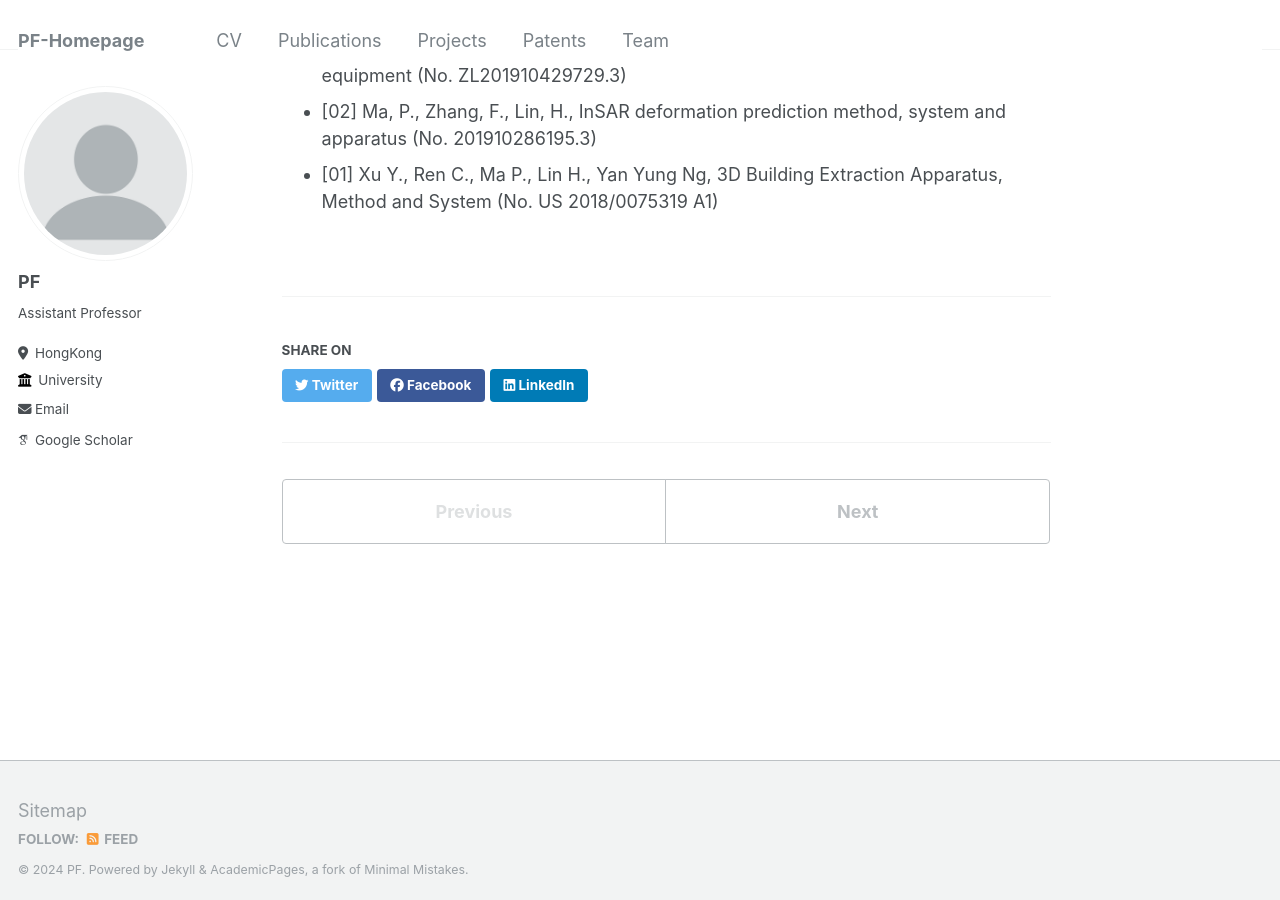
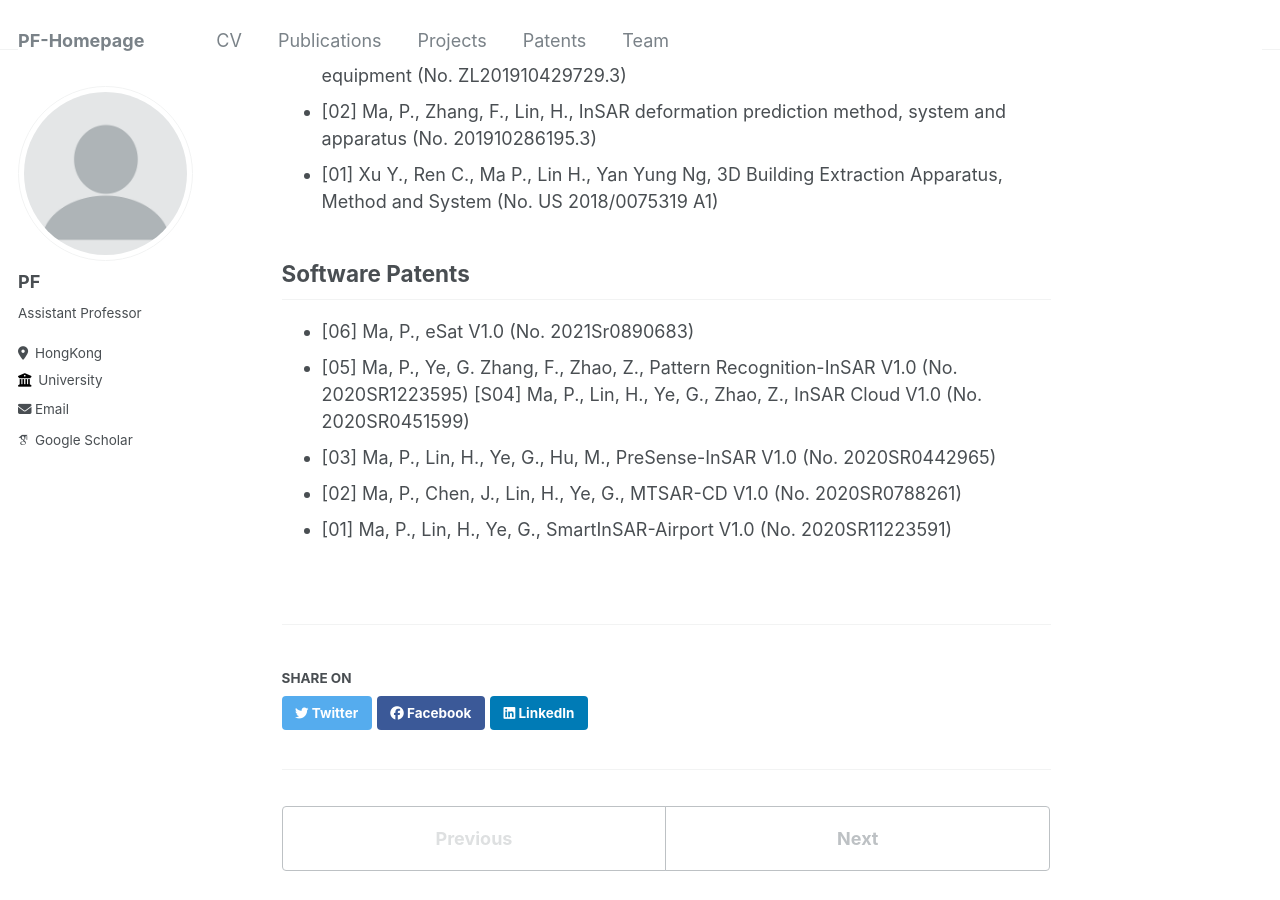
Before and after one commit to pfMA03/peifengMa, a Jekyll site: the page built from _portfolio/portfolio-1.md, in a window 1280 px wide and 900 px high, scrolled down 384 px. Built offline with Jekyll 4.4.1, drawn with Linux system fonts in a browser that asks for light colours; some web fonts are replaced.

Commit message:
Update portfolio-1.md

```diff
--- a/_portfolio/portfolio-1.md
+++ b/_portfolio/portfolio-1.md
@@ -16,3 +16,11 @@ ZL201910429729.3)
 201910286195.3)
 * [01] Xu Y., Ren C., Ma P., Lin H., Yan Yung Ng, 3D Building Extraction Apparatus, Method and
 System (No. US 2018/0075319 A1)
+
+Software Patents
+------
+* [06] Ma, P., eSat V1.0 (No. 2021Sr0890683)
+* [05] Ma, P., Ye, G. Zhang, F., Zhao, Z., Pattern Recognition-InSAR V1.0 (No. 2020SR1223595) [S04] Ma, P., Lin, H., Ye, G., Zhao, Z., InSAR Cloud V1.0 (No. 2020SR0451599)
+* [03] Ma, P., Lin, H., Ye, G., Hu, M., PreSense-InSAR V1.0 (No. 2020SR0442965)
+* [02] Ma, P., Chen, J., Lin, H., Ye, G., MTSAR-CD V1.0 (No. 2020SR0788261)
+* [01] Ma, P., Lin, H., Ye, G., SmartInSAR-Airport V1.0 (No. 2020SR11223591)
```
